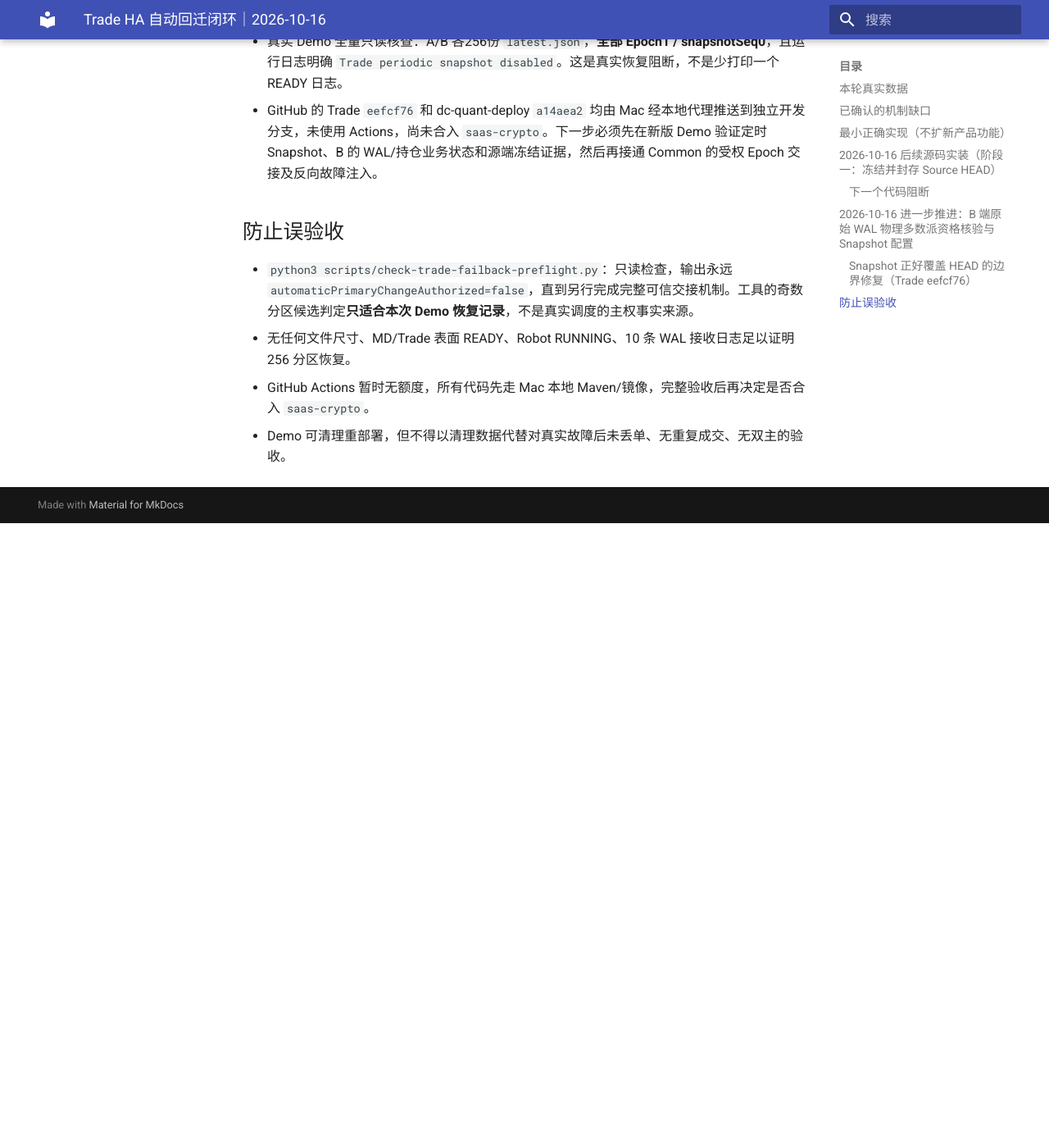
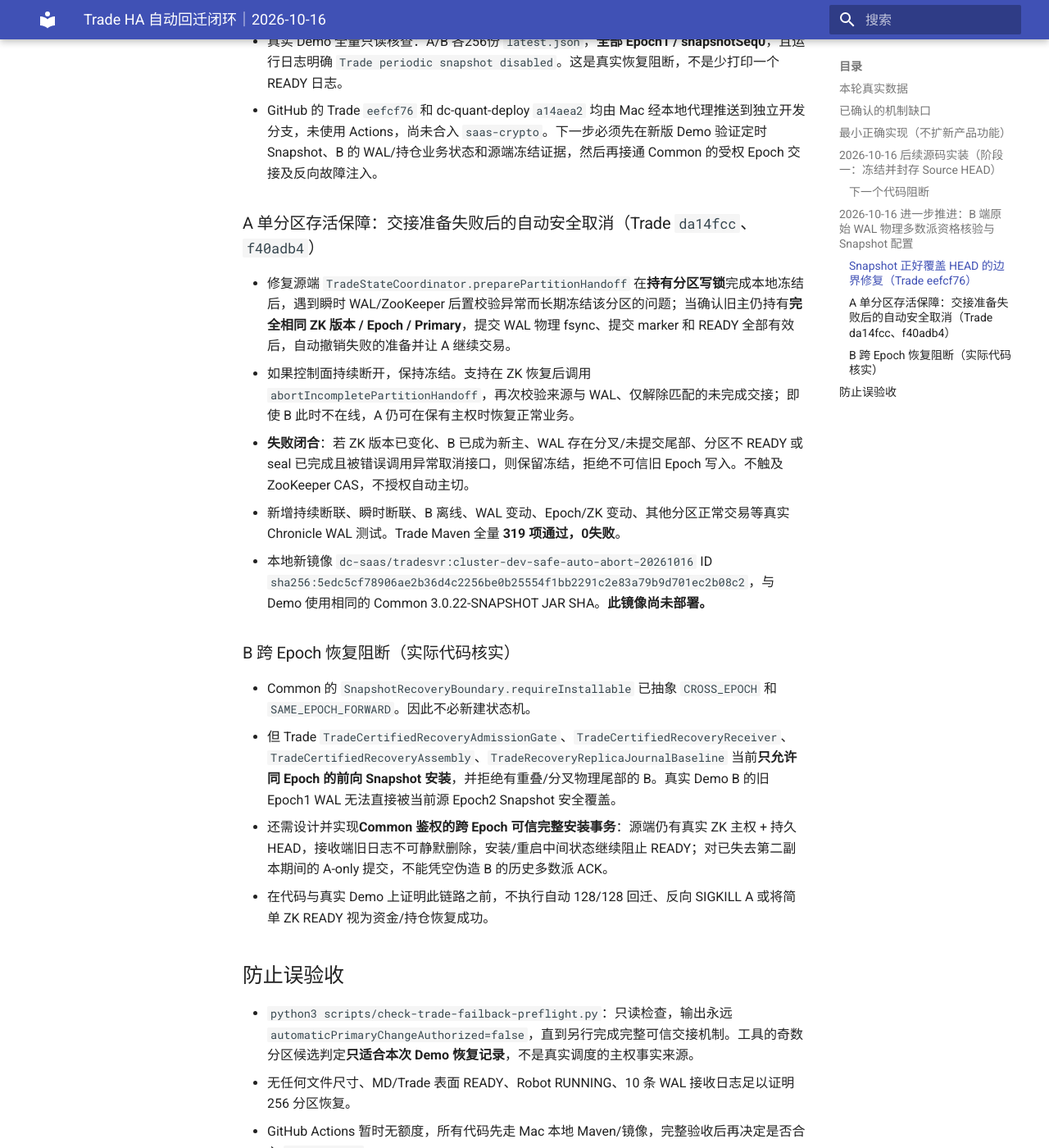
Before and after one commit to bliplink/dc-quant-deploy, an MkDocs documentation site: the page built from docs/TRADE_HA_AUTO_FAILBACK_CLOSURE_20261016.zh-CN.md, in a window 1280 px wide and 1400 px high, scrolled down 3941 px. Shown: the whole window at 82% size. Built offline with MkDocs 1.6.1 and Material for MkDocs 9.7.7, drawn with Linux system fonts in a browser that asks for light colours; before the commit the page ends 4579 px from its top, so only the background shows below that.

Commit message:
docs(trade-ha): capture surviving-primary abort and cross-epoch recovery blocker

```diff
--- a/docs/TRADE_HA_AUTO_FAILBACK_CLOSURE_20261016.zh-CN.md
+++ b/docs/TRADE_HA_AUTO_FAILBACK_CLOSURE_20261016.zh-CN.md
@@ -66,6 +66,21 @@
 - 真实 Demo 全量只读核查：A/B 各256份 `latest.json`，**全部 Epoch1 / snapshotSeq0**，且运行日志明确 `Trade periodic snapshot disabled`。这是真实恢复阻断，不是少打印一个 READY 日志。
 - GitHub 的 Trade `eefcf76` 和 dc-quant-deploy `a14aea2` 均由 Mac 经本地代理推送到独立开发分支，未使用 Actions，尚未合入 `saas-crypto`。下一步必须先在新版 Demo 验证定时 Snapshot、B 的 WAL/持仓业务状态和源端冻结证据，然后再接通 Common 的受权 Epoch 交接及反向故障注入。
 
+### A 单分区存活保障：交接准备失败后的自动安全取消（Trade `da14fcc`、`f40adb4`）
+
+- 修复源端 `TradeStateCoordinator.preparePartitionHandoff` 在**持有分区写锁**完成本地冻结后，遇到瞬时 WAL/ZooKeeper 后置校验异常而长期冻结该分区的问题；当确认旧主仍持有**完全相同 ZK 版本 / Epoch / Primary**，提交 WAL 物理 fsync、提交 marker 和 READY 全部有效后，自动撤销失败的准备并让 A 继续交易。
+- 如果控制面持续断开，保持冻结。支持在 ZK 恢复后调用 `abortIncompletePartitionHandoff`，再次校验来源与 WAL、仅解除匹配的未完成交接；即使 B 此时不在线，A 仍可在保有主权时恢复正常业务。
+- **失败闭合**：若 ZK 版本已变化、B 已成为新主、WAL 存在分叉/未提交尾部、分区不 READY 或 seal 已完成且被错误调用异常取消接口，则保留冻结，拒绝不可信旧 Epoch 写入。不触及 ZooKeeper CAS，不授权自动主切。
+- 新增持续断联、瞬时断联、B 离线、WAL 变动、Epoch/ZK 变动、其他分区正常交易等真实 Chronicle WAL 测试。Trade Maven 全量 **319 项通过，0失败**。
+- 本地新镜像 `dc-saas/tradesvr:cluster-dev-safe-auto-abort-20261016` ID `sha256:5edc5cf78906ae2b36d4c2256be0b25554f1bb2291c2e83a79b9d701ec2b08c2`，与 Demo 使用相同的 Common 3.0.22-SNAPSHOT JAR SHA。**此镜像尚未部署。**
+
+### B 跨 Epoch 恢复阻断（实际代码核实）
+
+- Common 的 `SnapshotRecoveryBoundary.requireInstallable` 已抽象 `CROSS_EPOCH` 和 `SAME_EPOCH_FORWARD`。因此不必新建状态机。
+- 但 Trade `TradeCertifiedRecoveryAdmissionGate`、`TradeCertifiedRecoveryReceiver`、`TradeCertifiedRecoveryAssembly`、`TradeRecoveryReplicaJournalBaseline` 当前**只允许同 Epoch 的前向 Snapshot 安装**，并拒绝有重叠/分叉物理尾部的 B。真实 Demo B 的旧 Epoch1 WAL 无法直接被当前源 Epoch2 Snapshot 安全覆盖。
+- 还需设计并实现**Common 鉴权的跨 Epoch 可信完整安装事务**：源端仍有真实 ZK 主权 + 持久 HEAD，接收端旧日志不可静默删除，安装/重启中间状态继续阻止 READY；对已失去第二副本期间的 A-only 提交，不能凭空伪造 B 的历史多数派 ACK。
+- 在代码与真实 Demo 上证明此链路之前，不执行自动 128/128 回迁、反向 SIGKILL A 或将简单 ZK READY 视为资金/持仓恢复成功。
+
 ## 防止误验收
 
 - `python3 scripts/check-trade-failback-preflight.py`：只读检查，输出永远 `automaticPrimaryChangeAuthorized=false`，直到另行完成完整可信交接机制。工具的奇数分区候选判定**只适合本次 Demo 恢复记录**，不是真实调度的主权事实来源。
```
